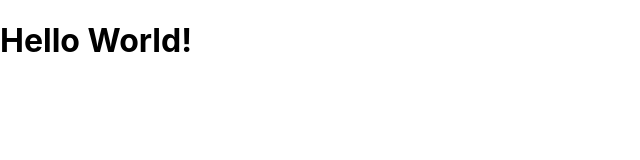
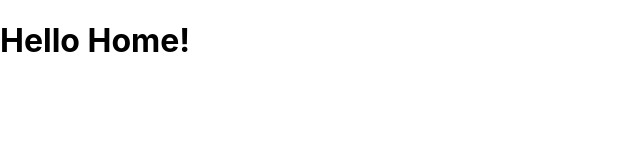
Before and after one commit to laurenzdpinder/react-store, a React (Create React App) app: page / in a window 1280 px wide. Shown: the top 160 px of the page, without its empty margins (0-640 px from the left). Built offline with nearby package versions, Linux system fonts and the light colour scheme.

Commit message:
feat: add Home page

```diff
--- a/src/App.js
+++ b/src/App.js
@@ -1,7 +1,11 @@
+import { Route, Switch } from "react-router-dom";
+import Home from "./pages/Home";
 
 function App() {
   return (
-    <h1>Hello World!</h1>
+    <Switch>
+      <Route path="/" component={ Home } />
+    </Switch>
   );
 }
 
--- a/src/index.js
+++ b/src/index.js
@@ -3,10 +3,13 @@ import ReactDOM from 'react-dom';
 import './index.css';
 import App from './App';
 import reportWebVitals from './reportWebVitals';
+import { BrowserRouter } from 'react-router-dom';
 
 ReactDOM.render(
   <React.StrictMode>
-    <App />
+    <BrowserRouter>
+      <App />
+    </BrowserRouter>
   </React.StrictMode>,
   document.getElementById('root')
 );
--- /dev/null
+++ b/src/pages/Home.js
@@ -0,0 +1,9 @@
+import React from 'react';
+
+function Home() {
+  return(
+    <h1>Hello Home!</h1>
+  );
+}
+
+export default Home;
```
